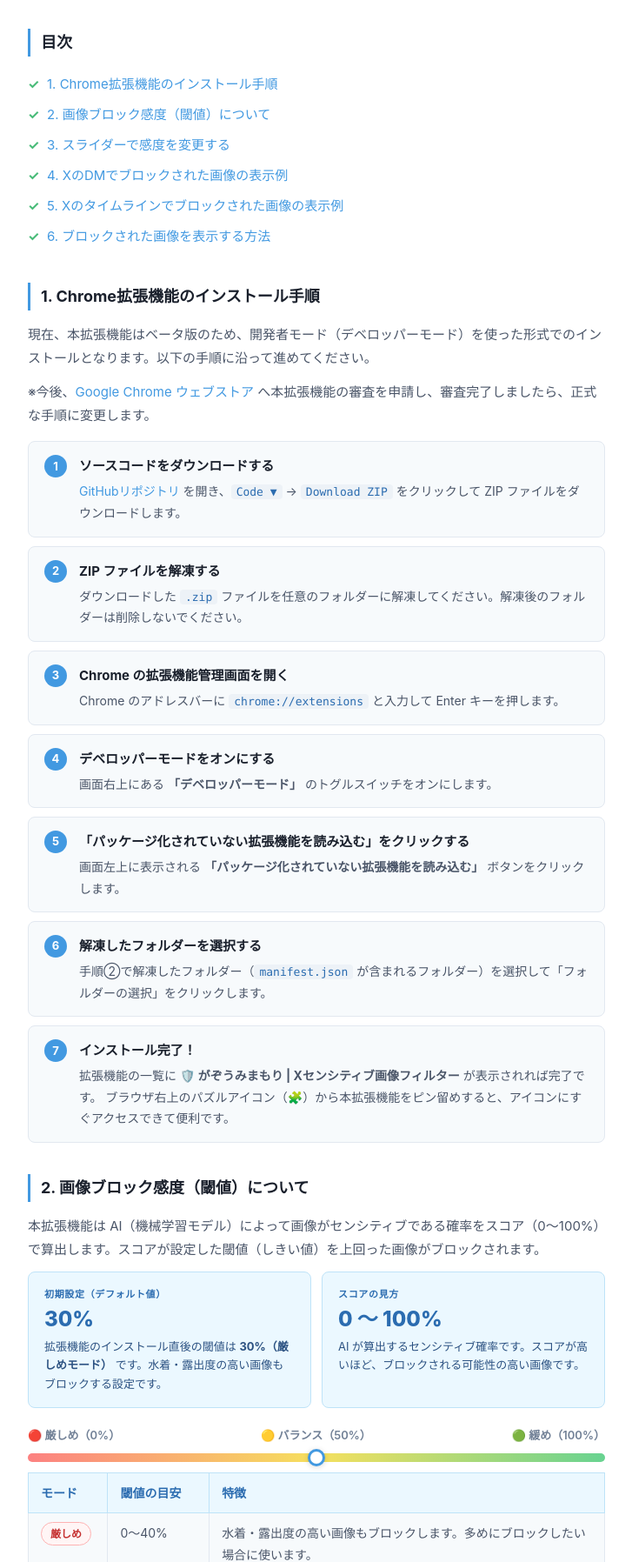
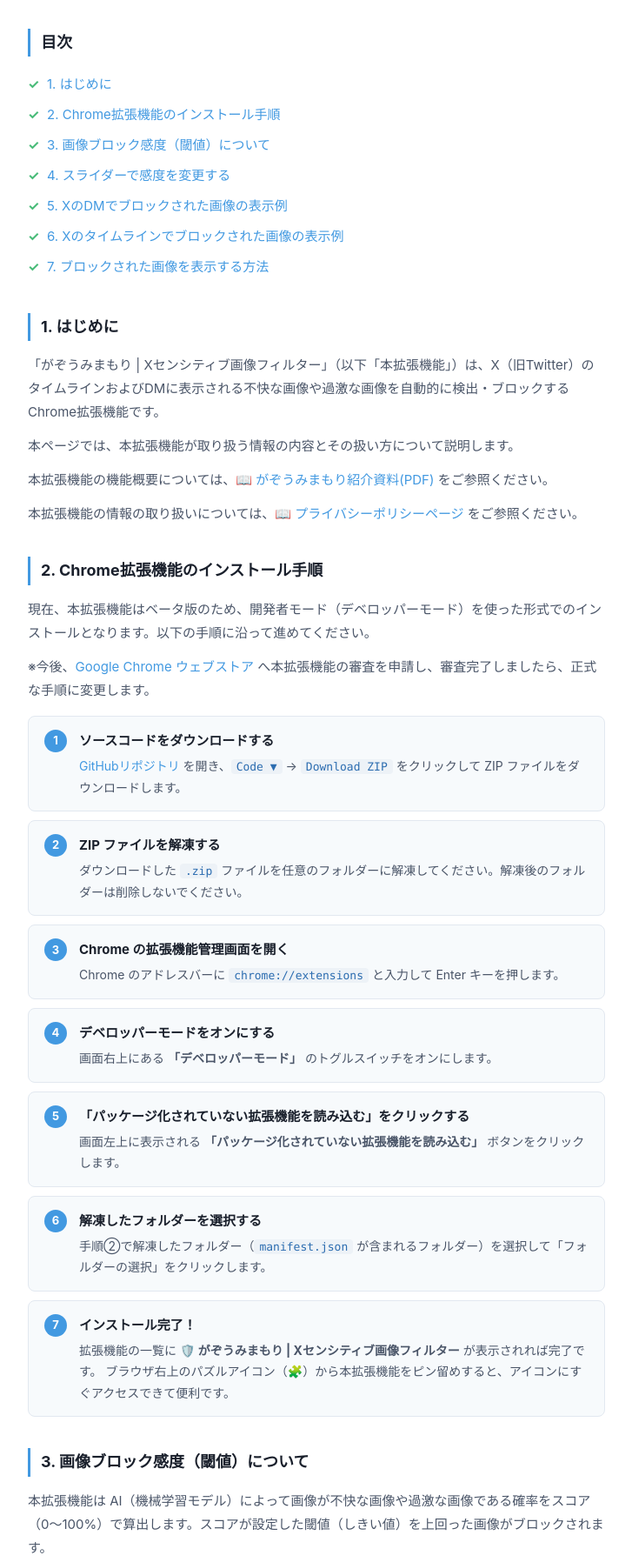
Before and after one commit to na0AaooQ/nsfw-guardian-image-hideorshow, a browser extension: page docs/manual.html in a window 1280 px wide. Shown: the part 400-2196 px from the top of the page at 87% size, without its empty margins (276-1003 px from the left). Drawn offline with Linux system fonts and the light colour scheme.

Commit message:
マニュアルページやプライバシーポリシーページの細かい文言について、Chrome ウェブストアの正式版掲載文言に合わせて修正 マニュアルページに「はじめに」を追記

```diff
--- a/docs/manual.html
+++ b/docs/manual.html
@@ -384,7 +384,7 @@
   <div class="header">
     <div class="product-name">🛡️ がぞうみまもり | Xセンシティブ画像フィルター</div>
     <h1>操作マニュアル</h1>
-    <div class="updated">最終更新日：2026年4月18日　／　対応バージョン：v2.1.0</div>
+    <div class="updated">最終更新日：2026年4月20日 ／ 対応バージョン：v2.1.0</div>
   </div>
 
   <!-- ===== SUMMARY ===== -->
@@ -395,18 +395,26 @@
   <!-- ===== TOC ===== -->
   <h2>目次</h2>
   <ul>
-    <li><a href="#install">1. Chrome拡張機能のインストール手順</a></li>
-    <li><a href="#sensitivity">2. 画像ブロック感度（閾値）について</a></li>
-    <li><a href="#slider">3. スライダーで感度を変更する</a></li>
-    <li><a href="#dm">4. XのDMでブロックされた画像の表示例</a></li>
-    <li><a href="#timeline">5. Xのタイムラインでブロックされた画像の表示例</a></li>
-    <li><a href="#show-image">6. ブロックされた画像を表示する方法</a></li>
+    <li><a href="#introduction">1. はじめに</a></li>
+    <li><a href="#install">2. Chrome拡張機能のインストール手順</a></li>
+    <li><a href="#sensitivity">3. 画像ブロック感度（閾値）について</a></li>
+    <li><a href="#slider">4. スライダーで感度を変更する</a></li>
+    <li><a href="#dm">5. XのDMでブロックされた画像の表示例</a></li>
+    <li><a href="#timeline">6. Xのタイムラインでブロックされた画像の表示例</a></li>
+    <li><a href="#show-image">7. ブロックされた画像を表示する方法</a></li>
   </ul>
 
+  <!-- ===== 1. はじめに ===== -->
+  <h2 id="introduction">1. はじめに</h2>
+  <p>「がぞうみまもり | Xセンシティブ画像フィルター」（以下「本拡張機能」）は、X（旧Twitter）のタイムラインおよびDMに表示される不快な画像や過激な画像を自動的に検出・ブロックするChrome拡張機能です。</p>
+  <p>本ページでは、本拡張機能が取り扱う情報の内容とその扱い方について説明します。</p>
+  <p>本拡張機能の機能概要については、<a href="./gazou_mimamori_overview.pdf" target="_blank" rel="noopener">📖 がぞうみまもり紹介資料(PDF)</a> をご参照ください。</p>
+  <p>本拡張機能の情報の取り扱いについては、<a href="./privacy-policy.html" target="_blank" rel="noopener">📖 プライバシーポリシーページ</a> をご参照ください。</p>
 
-  <!-- ===== 1. インストール ===== -->
-  <h2 id="install">1. Chrome拡張機能のインストール手順</h2>
+  <!-- ===== 2. インストール ===== -->
+  <h2 id="install">2. Chrome拡張機能のインストール手順</h2>
   <p>現在、本拡張機能はベータ版のため、開発者モード（デベロッパーモード）を使った形式でのインストールとなります。以下の手順に沿って進めてください。</p>
+
   <p>※今後、<a href="https://chromewebstore.google.com/" target="_blank" rel="noopener">Google Chrome ウェブストア</a> へ本拡張機能の審査を申請し、審査完了しましたら、正式な手順に変更します。</p>
 
   <div class="steps">
@@ -468,9 +476,9 @@
   </div>
 
 
-  <!-- ===== 2. 感度 ===== -->
-  <h2 id="sensitivity">2. 画像ブロック感度（閾値）について</h2>
-  <p>本拡張機能は AI（機械学習モデル）によって画像がセンシティブである確率をスコア（0〜100%）で算出します。スコアが設定した閾値（しきい値）を上回った画像がブロックされます。</p>
+  <!-- ===== 3. 感度 ===== -->
+  <h2 id="sensitivity">3. 画像ブロック感度（閾値）について</h2>
+  <p>本拡張機能は AI（機械学習モデル）によって画像が不快な画像や過激な画像である確率をスコア（0〜100%）で算出します。スコアが設定した閾値（しきい値）を上回った画像がブロックされます。</p>
 
   <div class="info-grid">
     <div class="info-card">
@@ -481,7 +489,7 @@
     <div class="info-card">
       <div class="label">スコアの見方</div>
       <div class="value">0 〜 100%</div>
-      <p>AI が算出するセンシティブ確率です。スコアが高いほど、ブロックされる可能性の高い画像です。</p>
+      <p>AI が算出する不快な画像や過激である確率です。スコアが高いほど、ブロックされる可能性の高い画像です。</p>
     </div>
   </div>
 
@@ -510,7 +518,7 @@
     <tr>
       <td><span class="tag tag-yellow">バランス</span></td>
       <td>50%（初期値）</td>
-      <td>標準設定です。明らかにセンシティブな画像をブロックします。</td>
+      <td>標準設定です。明らかに不快な画像や過激な画像をブロックします。</td>
     </tr>
     <tr>
       <td><span class="tag tag-green">緩め</span></td>
@@ -520,12 +528,12 @@
   </table>
 
   <div class="warn-box">
-    <p>⚠️ <strong>ご注意：</strong>AI による自動判定のため、センシティブでない画像がブロックされたり（誤検知）、センシティブな画像がブロックされない場合があります。感度スライダーを調整してお使いください。</p>
+    <p>⚠️ <strong>ご注意：</strong>AI による自動判定のため、不快な画像や過激でない画像がブロックされたり（誤検知）、不快な画像や過激な画像がブロックされない場合があります。感度スライダーを調整してお使いください。</p>
   </div>
 
 
-  <!-- ===== 3. スライダー ===== -->
-  <h2 id="slider">3. スライダーで感度を変更する</h2>
+  <!-- ===== 4. スライダー ===== -->
+  <h2 id="slider">4. スライダーで感度を変更する</h2>
   <p>ブラウザ右上の拡張機能アイコンをクリックすると、感度設定パネルが開きます。</p>
 
   <div class="steps">
@@ -566,9 +574,9 @@
   <p class="screenshot-caption">▲ 感度調整パネルの表示例（厳しめ・30% に設定した状態）</p>
 
 
-  <!-- ===== 4. DM ===== -->
-  <h2 id="dm">4. X の DM でブロックされた画像の表示例</h2>
-  <p>X のダイレクトメッセージ（DM）でセンシティブと判定された画像は、以下のように暗いオーバーレイに置き換えられて表示されます。</p>
+  <!-- ===== 5. DM ===== -->
+  <h2 id="dm">5. X の DM でブロックされた画像の表示例</h2>
+  <p>X のダイレクトメッセージ（DM）で不快な画像や過激な画像と判定された画像は、以下のように暗いオーバーレイに置き換えられて表示されます。</p>
 
   <div class="screenshot-frame">
     <img src="./x_dm_blockd_images_example.png"
@@ -581,9 +589,9 @@
   </div>
 
 
-  <!-- ===== 5. タイムライン ===== -->
-  <h2 id="timeline">5. X のタイムラインでブロックされた画像の表示例</h2>
-  <p>X のタイムラインや検索結果でも、センシティブと判定された画像は同様にブロック表示されます。</p>
+  <!-- ===== 6. タイムライン ===== -->
+  <h2 id="timeline">6. X のタイムラインでブロックされた画像の表示例</h2>
+  <p>X のタイムラインや検索結果でも、不快な画像や過激な画像と判定された画像は同様にブロック表示されます。</p>
 
   <div class="screenshot-frame">
     <img src="./x_timeline_blockd_images_example.png"
@@ -596,8 +604,8 @@
   </div>
 
 
-  <!-- ===== 6. ブロック解除 ===== -->
-  <h2 id="show-image">6. ブロックされた画像を表示する方法</h2>
+  <!-- ===== 7. 画像のブロック解除 ===== -->
+  <h2 id="show-image">7. ブロックされた画像を表示する方法</h2>
   <p>ブロックされた画像でも、必要に応じて 1 枚ずつ確認することができます。</p>
 
   <div class="steps">
@@ -605,7 +613,7 @@
       <div class="step-num">1</div>
       <div class="step-body">
         <h3>「クリックで表示」ボタンを確認する</h3>
-        <p>センシティブと判定された画像のオーバーレイ中央に、以下のようなボタンが表示されます。</p>
+        <p>不快な画像や過激な画像と判定された画像のオーバーレイ中央に、以下のようなボタンが表示されます。</p>
         <div class="demo-btn-wrap">
           <span class="demo-btn demo-btn-outline">クリックで表示</span>
           <span style="font-size: 13px; color: #718096;">または</span>
```
Also changed, not shown: docs/privacy-policy.html (+4 -3 lines), docs/sensitivity_adjust_filter_x_block_images.png.
